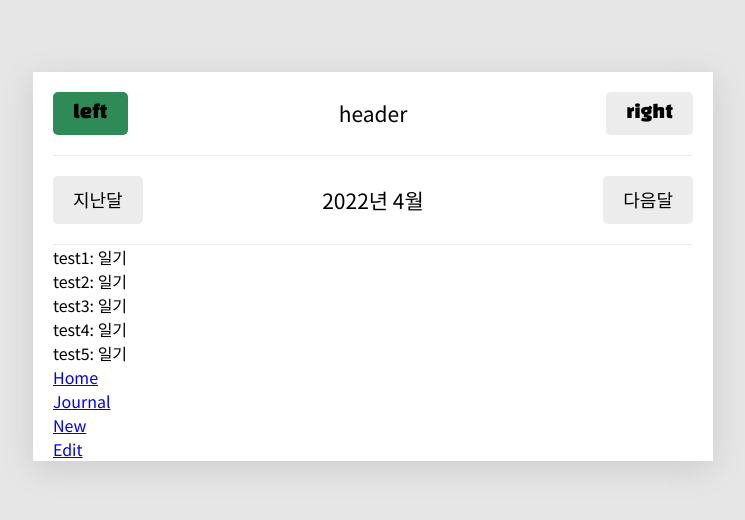
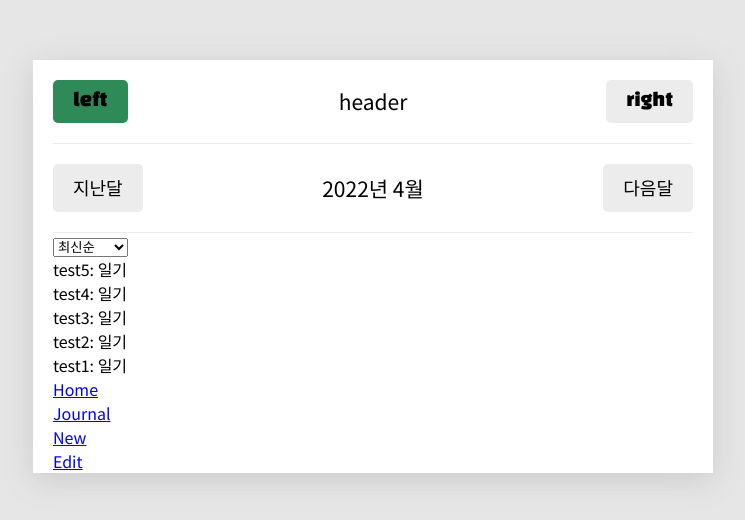
Before and after one commit to brightautumnsky/emotion-journal, a React (Create React App) app: page / in a window 1280 px wide. Shown: the part 134-654 px from the top of the page, without its empty margins (267-1012 px from the left). Built offline with nearby package versions, Linux system fonts and the light colour scheme.

Commit message:
changing list with date optio

```diff
--- a/src/Components/JournalList.js
+++ b/src/Components/JournalList.js
@@ -1,10 +1,50 @@
-import React from "react";
+import React, { useState } from "react";
+
+const sortList = [
+  { value: "latest", name: "최신순" },
+  { value: "oldest", name: "오래된 순" },
+];
+
+const ControlMenu = ({ value, onChange, optionList }) => {
+  return (
+    <select value={value} onChange={(e) => onChange(e.target.value)}>
+      {optionList.map((opt, id) => (
+        <option value={opt.value} key={id}>
+          {opt.name}
+        </option>
+      ))}
+    </select>
+  );
+};
 
 const JournalList = ({ journalList }) => {
+  const [sortType, setSortType] = useState("latest");
+
+  const getComputedJournalList = () => {
+    const compare = (a, b) => {
+      if (sortType === "latest") {
+        return parseInt(b.date) - parseInt(a.date);
+      } else {
+        return parseInt(a.date) - parseInt(b.date);
+      }
+    };
+
+    //   json화 시킨 후 다시 parse
+    const copyList = JSON.parse(JSON.stringify(journalList));
+    const sortedList = copyList.sort(compare);
+
+    return sortedList;
+  };
+
   return (
     <div>
-      {journalList.map((journal) => (
-        <div>{journal.content}</div>
+      <ControlMenu
+        value={sortType}
+        onChange={setSortType}
+        optionList={sortList}
+      />
+      {getComputedJournalList().map((journal) => (
+        <div key={journal.id}>{journal.content}</div>
       ))}
     </div>
   );
--- a/src/Pages/Home.js
+++ b/src/Pages/Home.js
@@ -35,10 +35,6 @@
     }
   }, [journalList, currentDate]);
 
-  useEffect(() => {
-    console.log(data);
-  }, [data]);
-
   const headerDate = `${currentDate.getFullYear()}년 ${
     currentDate.getMonth() + 1
   }월`;
@@ -70,7 +66,7 @@
         leftChild={<Button text="지난달" onClick={decreaseMonth} />}
         rightChild={<Button text="다음달" onClick={increaseMonth} />}
       />
-      <JournalList journalList={journalList} />
+      <JournalList journalList={data} />
     </div>
   );
 };
```
